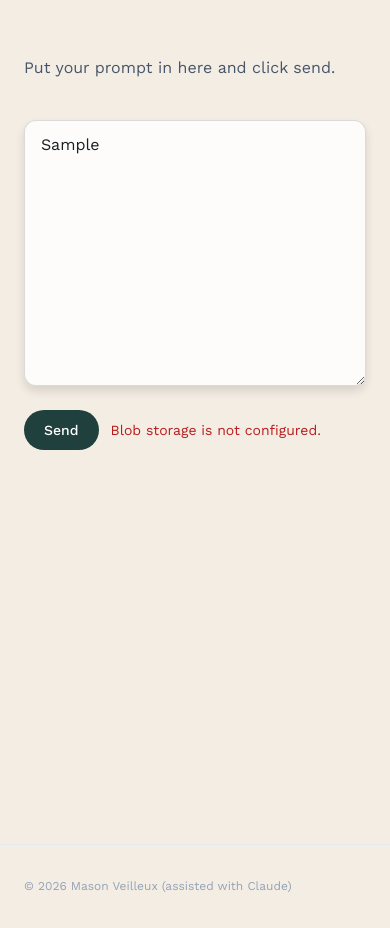
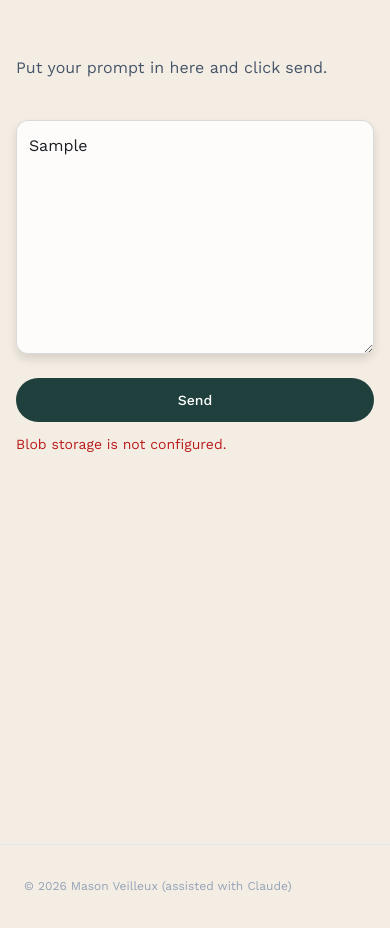
Before and after one commit to mjveilleux/personal-website, a Next.js app in the folder personal-website/: page /cc-chat in a window 390 px wide. Both pictures are taken after typing "Sample" into the empty fields and a click on the button "Send". Built offline with nearby package versions, Linux system fonts and the light colour scheme; no server answers.

Commit message:
Fix /cc-chat mobile overflow
Constrain the form to the viewport, stack the send button full-width on
small screens, and prevent long status text from forcing horizontal scroll.

Co-authored-by: Mason Veilleux <masonjveilleux@gmail.com>

```diff
--- a/personal-website/src/app/cc-chat/cc-chat-form.tsx
+++ b/personal-website/src/app/cc-chat/cc-chat-form.tsx
@@ -14,7 +14,7 @@ export function CcChatForm() {
     const body = text.trim();
     if (!body) {
       setStatus("error");
-      setMessage("Write something before submitting.");
+      setMessage("Write something before sending.");
       return;
     }
 
@@ -37,22 +37,22 @@ export function CcChatForm() {
 
       setText("");
       setStatus("success");
-      setMessage("Saved. Thanks — you can submit another if you want.");
+      setMessage("Saved.");
     } catch {
       setStatus("error");
-      setMessage("Network error. Check your connection and try again.");
+      setMessage("Network error. Try again.");
     }
   }
 
   return (
-    <form onSubmit={onSubmit} className="space-y-4">
+    <form onSubmit={onSubmit} className="w-full min-w-0 space-y-4">
       <label htmlFor="cc-chat-body" className="sr-only">
         Put your prompt in here and click send.
       </label>
       <textarea
         id="cc-chat-body"
         name="body"
-        rows={10}
+        rows={8}
         value={text}
         onChange={(event) => {
           setText(event.target.value);
@@ -61,14 +61,14 @@ export function CcChatForm() {
             setMessage("");
           }
         }}
-        className="w-full resize-y rounded-xl border border-[#1a1f25]/15 bg-white/80 px-4 py-3 text-base text-[#1a1f25] shadow-sm outline-none transition focus:border-[#1f403c] focus:ring-2 focus:ring-[#1f403c]/20"
+        className="box-border max-h-[50vh] min-h-[10rem] w-full max-w-full min-w-0 resize-y rounded-xl border border-[#1a1f25]/15 bg-white/80 px-3 py-3 text-base leading-relaxed text-[#1a1f25] shadow-sm outline-none transition focus:border-[#1f403c] focus:ring-2 focus:ring-[#1f403c]/20 sm:px-4"
         disabled={status === "submitting"}
       />
-      <div className="flex flex-wrap items-center gap-3">
+      <div className="flex w-full min-w-0 flex-col items-stretch gap-3 sm:flex-row sm:items-center">
         <button
           type="submit"
           disabled={status === "submitting"}
-          className="rounded-full bg-[#1f403c] px-5 py-2.5 text-sm font-medium text-white transition hover:bg-[#16332f] disabled:cursor-not-allowed disabled:opacity-60"
+          className="w-full rounded-full bg-[#1f403c] px-5 py-3 text-sm font-medium text-white transition hover:bg-[#16332f] disabled:cursor-not-allowed disabled:opacity-60 sm:w-auto sm:py-2.5"
         >
           {status === "submitting" ? "Sending…" : "Send"}
         </button>
@@ -76,8 +76,8 @@ export function CcChatForm() {
           <p
             className={
               status === "error"
-                ? "text-sm text-red-700"
-                : "text-sm text-[#1f403c]"
+                ? "min-w-0 break-words text-sm text-red-700"
+                : "min-w-0 break-words text-sm text-[#1f403c]"
             }
             role="status"
           >
--- a/personal-website/src/app/cc-chat/page.tsx
+++ b/personal-website/src/app/cc-chat/page.tsx
@@ -12,8 +12,8 @@ export const metadata: Metadata = {
 
 export default function CcChatPage() {
   return (
-    <main className="mx-auto max-w-2xl px-6 pb-24 pt-14 sm:pt-20">
-      <p className="mb-6 text-base text-slate-600 sm:text-lg">
+    <main className="mx-auto w-full max-w-2xl px-4 pb-24 pt-14 sm:px-6 sm:pt-20">
+      <p className="mb-6 break-words text-base text-slate-600 sm:text-lg">
         Put your prompt in here and click send.
       </p>
       <CcChatForm />
--- a/personal-website/src/app/layout.tsx
+++ b/personal-website/src/app/layout.tsx
@@ -45,6 +45,8 @@ export const metadata: Metadata = {
 };
 
 export const viewport = {
+  width: "device-width",
+  initialScale: 1,
   themeColor: "#f4ede4",
 };
 
```
